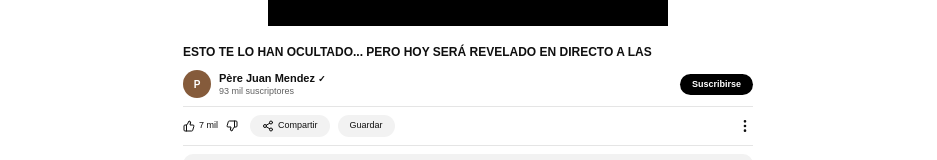
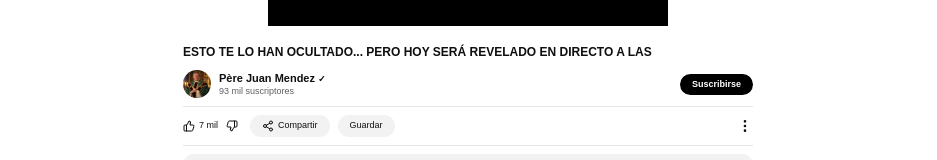
Before and after one commit to rafagondim91221212-afk/padre, a Next.js app: page / in a window 1280 px wide. Shown: the part 571-731 px from the top of the page, without its empty margins (172-1109 px from the left). Built offline with nearby package versions, Linux system fonts and the light colour scheme.

Commit message:
Adiciona foto do padre ao perfil do canal

```diff
--- a/app/page.tsx
+++ b/app/page.tsx
@@ -100,7 +100,7 @@ export default function Page() {
         <section className="mt-4">
           <h1 className="text-[12px] font-semibold leading-5">ESTO TE LO HAN OCULTADO... PERO HOY SERÁ REVELADO EN DIRECTO A LAS</h1>
           <div className="mt-2 flex items-center gap-2">
-            <div className="flex size-7 items-center justify-center rounded-full bg-[#855b3b] text-[10px] font-bold text-white">P</div>
+            <img src="/padre-avatar.jpg" alt="Père Juan Mendez" className="size-7 rounded-full object-cover" />
             <div className="flex-1 leading-3">
               <p className="text-[11px] font-semibold">Père Juan Mendez <span className="text-[9px]">✓</span></p>
               <p className="text-[9px] text-[#606060]">93 mil suscriptores</p>
```
Also changed, not shown: public/padre-avatar.jpg (added).
